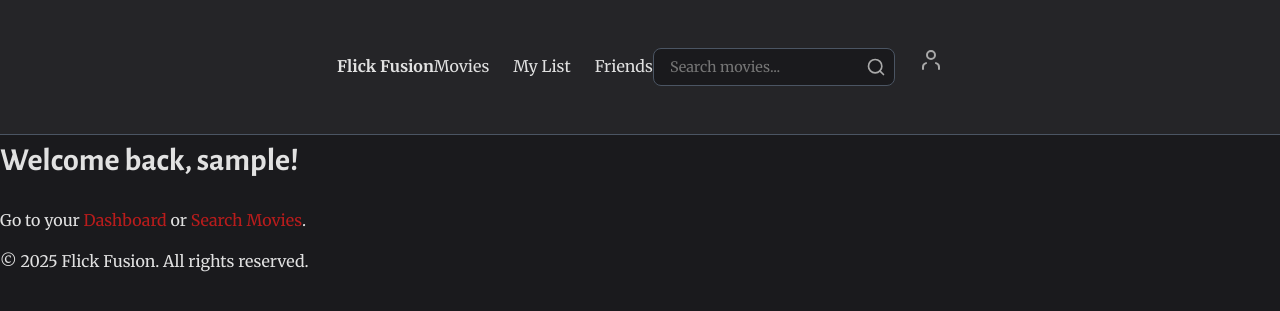
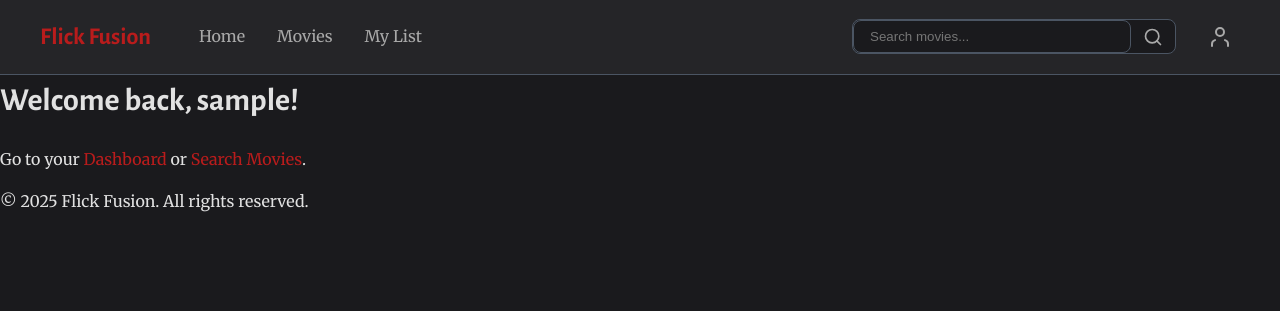
Before and after one commit to diegocardona11/Flick-Fusion-, a PHP site: page /index.php in a window 1280 px wide. Shown: the top 311 px of the page. Run offline with PHP 8.4, Linux system fonts and the light colour scheme; the visitor is signed in with stand-in values (Sample User, id 1).

Commit message:
Decent navbar created that is working. Change in navbar links to ensure that there are no duplicate page concepts.

```diff
--- a/public/css/styles.css
+++ b/public/css/styles.css
@@ -82,52 +82,124 @@
  /* ---- 3. Component Styles ---- */
  /* This section includes styles for common components used across the site. */
 
-/* Header & Navigation */
- header {
-    background-color: var(--surface-dark);
-    padding: 1rem 2rem;
-    display: flex;
-    align-items: center;
-    gap: 1.5rem;
-    border-bottom: 1px solid var(--border-color);
- }
-
- header a {
-    color: var(--text-light);
+ .btn {
+    display: inline-block;
+    padding: 0.75rem 1.5rem;
+    border-radius: var(--border-radius);
     font-weight: 500;
- }
-
- header a:hover, header a.active {
-    color: var(--accent-primary-hover);
+    text-align: center;
+    cursor: pointer;
+    transition: background-color 0.3s, color 0.3s;
     text-decoration: none;
  }
 
- header strong {
+ .btn:hover {
+    text-decoration: none;
+ }
+
+ .btn-primary {
+    background-color: var(--accent-primary);
+    border-color: var(--accent-primary);
+    color: var(--text-on-accent);
+ }
+ .btn-primary:hover {
+    background-color: var(--accent-primary-hover);
+    border-color: var(--accent-primary-hover);
+ }
+
+ .btn-secondary {
+    background-color: transparent;
+    border-color: var(--border-color);
     color: var(--text-light);
  }
+ .btn-secondary:hover {
+    background-color: var(--surface-dark);
+    border-color: var(--text-secondary);
+ }
 
- header span {
-    margin-left: auto;
-    color: var(--text-secondary);
+ .form-box {
+    background-color: var(--surface-dark);
+    border: 1px solid var(--border-color);
+    border-radius: var(--border-radius);
+    padding: 1.5rem;
+    margin-bottom: 1.5rem;
+    box-shadow: 0 4px 8px rgba(0, 0, 0, 0.1);
+ }
+
+ .form-error {
+    color: var(--accent-primary);
+    font-size: 0.875rem;
+    margin-top: 0.5rem;
+ }
+
+ /* Header Styles */
+ .main-header {
+    background-color: var(--surface-dark);
+    padding: 0;
+    border-bottom: 1px solid var(--border-color);
  }
 
  .header-content {
     display: flex;
     align-items: center;
-    justify-content: space-between;
+    padding-top: 1rem;
+    padding-bottom: 1rem;
+ }
+
+ .logo {
+    font-family: var(--font-heading);
+    font-size: 1.5rem;
+    color: var(--text-light);
+    text-decoration: none;
+    flex-shrink: 0;
+ }
+ .logo:hover {
+    color: var(--text-light);
+    text-decoration: none;
+ }
+ .logo strong {
+    color: var(--accent-primary);
  }
 
  .main-nav {
     display: flex;
-    gap: 1.5rem;
+    gap: 2rem;
+    margin-left: 3rem;
+    margin-right: auto;
+ }
+ .main-nav a {
+    font-size: 1rem;
+    font-weight: 500;
+    color: var(--text-secondary);
+    text-decoration: none;
+    position: relative;
+    padding: 0.5rem 0;
+ }
+ .main-nav a::after {
+    content: '';
+    position: absolute;
+    bottom: 0;
+    left: 0;
+    width: 0;
+    height: 2px;
+    background-color: var(--accent-primary);
+    transition: width 0.3s ease;
+ }
+ .main-nav a:hover,
+ .main-nav a.active {
+    color: var(--text-light);
+ }
+ .main-nav a:hover::after,
+ .main-nav a.active::after {
+    width: 100%;
  }
 
  .header-actions {
     display: flex;
+    align-items: center;
     gap: 1.5rem;
  }
 
- /* Header Search Bar */
  .header-search {
     display: flex;
     align-items: center;
@@ -136,106 +208,108 @@
     border-radius: var(--border-radius);
     overflow: hidden;
  }
-
  .search-input {
-    background: none;
+    background-color: var(--form-bg);
+    border: 1px solid var(--border-color);
+    border-radius: var(--border-radius);
+    color: var(--text-light);
+    padding: 0.5rem 2.5rem 0.5rem 1rem;
+    width: 220px;
+    transition: all 0.3s ease;
+ }
+ .search-input:focus {
+    outline: none;
+    border-color: var(--accent-primary);
+    background-color: var(--bg-dark);
+ }
+ .search-button {
+    background: transparent;
     border: none;
-    color: var(--text-light);
-    padding: 0.5rem 1rem;
-    font-size: 0.9rem;
-    font-family: var(--font-body);
+    padding: 0 0.75rem;
+    cursor: pointer;
+    color: var(--text-secondary);
+    display: flex;
+    align-items: center;
+ }
+ .search-button:hover {
+    color: var(--accent-primary);
  }
 
-.search-input:focus {
-    outline: none;
+ .user-auth {
+    display: flex;
+    align-items: center;
+    gap: 0.75rem;
  }
 
-.search-button {
-    background: none;
-    border: none;
-    cursor: pointer;
-    padding: 0.5rem;
-    color: var(--text-secondary);
-    display: flex;
-}
-
-.search-button:hover {
-    color: var(--text-light);
-}
-
-/* User Dropdown Menu */
  .user-menu {
     position: relative;
  }
-
  .user-menu-trigger {
-    background: transparent;
+    background: none;
     border: none;
+    color: var(--text-secondary);
     cursor: pointer;
-    padding: 0;
-    color: var(--text-secondary);
+    padding: 0.5rem;
     border-radius: 50%;
     display: flex;
+    align-items: center;
+    justify-content: center;
  }
-
-.user-menu-trigger:hover {
+ .user-menu-trigger:hover,
+ .user-menu-trigger.is-open {
     color: var(--text-light);
+    background-color: var(--surface-dark);
  }
-
  .user-menu-dropdown {
-    display: none; /* Hidden by default */
     position: absolute;
-    top: 150%;
+    top: calc(100% + 8px);
     right: 0;
     background-color: var(--surface-dark);
     border: 1px solid var(--border-color);
     border-radius: var(--border-radius);
-    min-width: 200px;
-    box-shadow: 0 8px 16px rgba(0,0,0,0.3);
+    width: 220px;
+    box-shadow: 0 8px 16px rgba(0,0,0,0.2);
     z-index: 100;
+    opacity: 0;
+    visibility: hidden;
+    transform: translateY(-10px);
+    transition: opacity 0.2s ease, transform 0.2s ease;
  }
-
  .user-menu-dropdown.is-open {
-    display: block; /* Show when open */
+    opacity: 1;
+    visibility: visible;
+    transform: translateY(0);
  }
-
  .dropdown-header {
-    padding: 1rem;
+    padding: 0.75rem 1rem;
     border-bottom: 1px solid var(--border-color);
+    font-size: 0.9rem;
     color: var(--text-secondary);
-    font-size: 0.9rem;
  }
-
+ .dropdown-header strong {
+    color: var(--text-light);
+ }
  .user-menu-dropdown a {
+    display: block;
+    padding: 0.75rem 1rem;
     color: var(--text-light);
-    padding: 0.75rem 1rem;
-    display: block;
-    font-weight: bold;
-    font-size: 0.9rem;
-}
-
-.user-menu-dropdown a:hover {
-    background-color: rgba(255, 255, 255, 0.05);
     text-decoration: none;
  }
-
-.user-menu-dropdown .logout-link {
+ .user-menu-dropdown a:hover {
+    background-color: var(--bg-dark);
     color: var(--accent-primary);
  }
-
+ .logout-link {
+    border-top: 1px solid var(--border-color);
+ }
+ /*
+ * ========================================
+ * END OF HEADER STYLE EDITS
+ * ========================================
+ */
 
 
  /* ---- 4. Page-Specific Styles ---- */
-.main-header {
-    background-color: var(--surface-dark);
-    padding: 1rem 1.5rem;
-    display: flex;
-    justify-content: space-between;
-    align-items: center;
-    border-bottom: 1px solid var(--border-color);
-}
-
-
 
  /* Styles for the movies.php page */
  .flash-message {
--- a/public/partials/header.php
+++ b/public/partials/header.php
@@ -27,11 +27,14 @@ if (session_status() === PHP_SESSION_NONE) session_start();
     <a href="index.php" class="logo"><strong>Flick Fusion</strong></a>
 
     <nav class="main-nav">
-      <a href="movies.php">Movies</a>
-            <?php if (!empty($_SESSION['user_id'])): ?>
-                <a href="dashboard.php">My List</a>
-                <a href="friends.php">Friends</a>
-            <?php endif; ?>
+          <?php if (!empty($_SESSION['user_id'])): ?>
+              <a href="index.php">Home</a>
+              <a href="movies.php">Movies</a>
+              <a href="dashboard.php">My List</a>
+          <?php else: ?>
+              <a href="index.php">Explore</a>
+              <a href="movies.php">Search</a>
+          <?php endif; ?>
     </nav>
 
     <div class="header-actions">
@@ -66,3 +69,6 @@ if (session_status() === PHP_SESSION_NONE) session_start();
           <?php endif; ?>
   </div>
 </header>
+
+<!-- This div will wrap all main page content -->
+ <div class="main-content">
```
Lines whose indentation alone changed are shown as unchanged.
